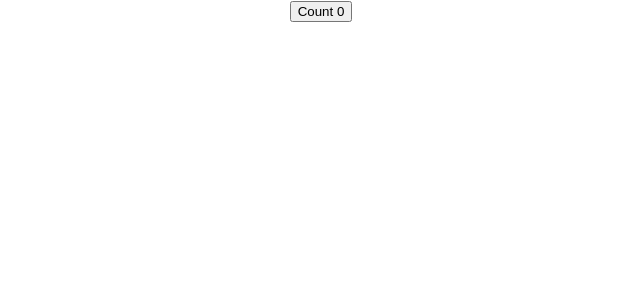
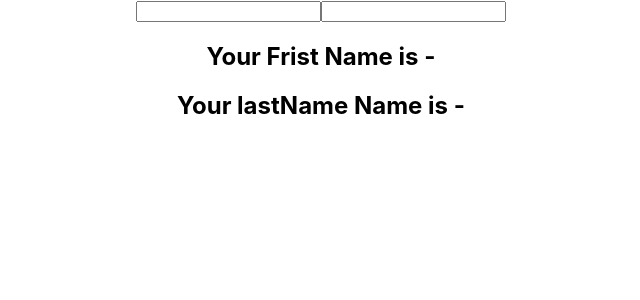
Before and after one commit to sakilbd/React-Hooks, a React (Create React App) app: page / in a window 1280 px wide. Shown: the top 300 px of the page, without its empty margins (319-959 px from the left). Built offline with nearby package versions, Linux system fonts and the light colour scheme.

Commit message:
some changes

```diff
--- a/src/App.js
+++ b/src/App.js
@@ -20,6 +20,8 @@
 import PostForm from "./httpRequest/PostForm";
 import ClassCounter from "./useStateHook/ClassCounter";
 import HookCounter from "./useStateHook/HookCounter";
+import HookCounterTwo from "./useStateHook/HookCounterTwo";
+import HookCounterObject from "./useStateHook/HookCounterObject";
 
 function App() {
   return (
@@ -52,7 +54,9 @@
 
       {/* Hooks */}
       {/* <ClassCounter/> */}
-      <HookCounter/>
+      {/* <HookCounter/> */}
+      {/* <HookCounterTwo/> */}
+      <HookCounterObject/>
     </div>
   );
 }
--- /dev/null
+++ b/src/useStateHook/HookCounterObject.js
@@ -0,0 +1,26 @@
+import React, { useState } from "react";
+
+function HookCounterObject() {
+  const [name, setName] = useState({ firstName: "", lastName: "" });
+
+  return (
+    <div>
+      <form>
+        <input
+          type="text"
+          value={name.firstName}
+          onChange={e => setName({ ...name,firstName: e.target.value })}
+        />
+        <input
+          type="text"
+          value={name.lastName}
+          onChange={e => setName({...name, lastName: e.target.value })}
+        />
+        <h2>Your Frist Name is - {name.firstName}</h2>
+        <h2>Your lastName Name is - {name.lastName}</h2>
+      </form>
+    </div>
+  );
+}
+
+export default HookCounterObject;
--- /dev/null
+++ b/src/useStateHook/HookCounterTwo.js
@@ -0,0 +1,27 @@
+import React, { useState } from "react";
+
+function HookCounterTwo() {
+  const initialCount = 0;
+  const [count, setCount] = useState(initialCount);
+
+const incrementFive = () =>{
+    for(let i = 0;i<5;i++){
+        setCount(prevCount => prevCount+1)
+    }
+}
+
+  return (
+    <div>
+      Count:{count}
+      <div>
+        <button onClick={() => setCount(initialCount)}>Reset</button>
+      </div>
+      <button onClick={() => setCount(count + 1)}>Increment</button>
+      <button onClick={() => setCount(count - 1)}>Decrement</button>
+      <button onClick={incrementFive}>Increment Five</button>
+
+    </div>
+  );
+}
+
+export default HookCounterTwo;
```
